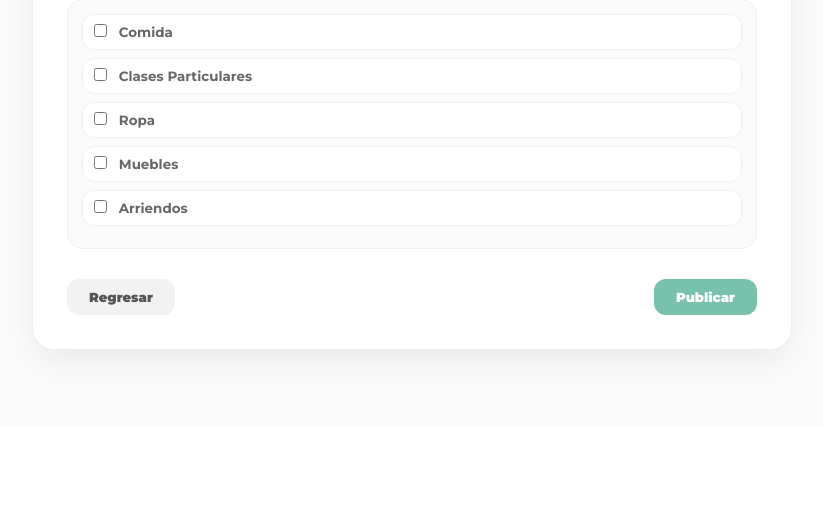
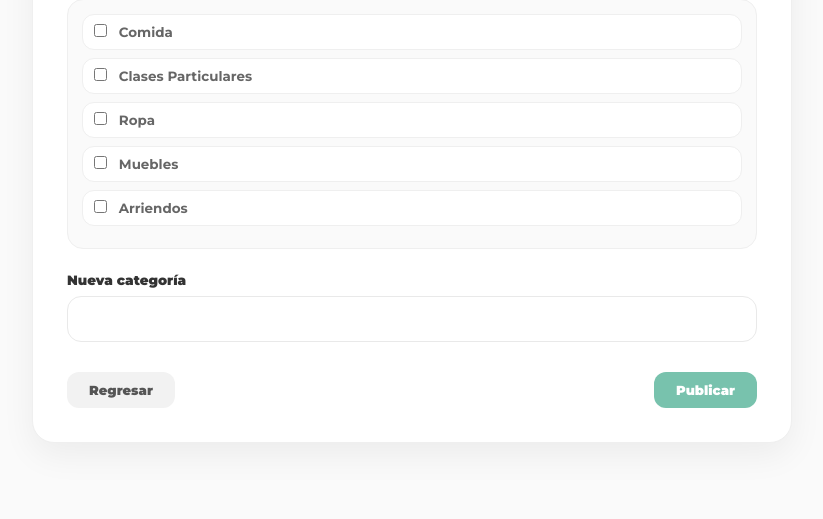
Before and after one commit to DCC-CC4401/2026-1-CC4401-grupo-18, a Django app: page /publicar/ in a window 1280 px wide. Shown: the part 905-1424 px from the top of the page, without its empty margins (228-1051 px from the left). Before the commit the page ends 1266 px from the top, so only its background shows below. Run offline with Django 5.2, Linux system fonts and the light colour scheme; data comes from the database, SQL or seed files in the repository.

Commit message:
feat: permitir crear categoría desde el formulario

```diff
--- a/CompraVentasProject/publicaciones/forms.py
+++ b/CompraVentasProject/publicaciones/forms.py
@@ -3,6 +3,13 @@ from .models import Publicacion
 
 
 class PublicacionForm(forms.ModelForm):
+
+    nueva_categoria = forms.CharField(required=False, label="Nueva categoría")
+    def clean_nueva_categoria(self):
+        categoria = self.cleaned_data["nueva_categoria"].strip()
+        return categoria
+
+
     class Meta:
         model = Publicacion
         fields = ["titulo", "descripcion", "imagen", "categorias"]
@@ -35,8 +42,11 @@ class PublicacionForm(forms.ModelForm):
             raise forms.ValidationError("El título debe tener al menos 3 caracteres.")
         return titulo
 
-    def clean_categorias(self):
-        categorias = self.cleaned_data.get("categorias")
-        if not categorias:
-            raise forms.ValidationError("Debe seleccionar al menos una categoría.")
-        return categorias
+    def clean(self):
+        cleaned_data = super().clean()
+        categorias = cleaned_data.get("categorias")
+        nueva_categoria=cleaned_data.get("nueva_categoria", "").strip()
+
+        if not categorias and not nueva_categoria:
+            raise forms.ValidationError("Debe seleccionar o crear al menos una categoría.")
+        return cleaned_data
--- a/CompraVentasProject/publicaciones/templates/publicaciones/publicar.html
+++ b/CompraVentasProject/publicaciones/templates/publicaciones/publicar.html
@@ -93,6 +93,16 @@
           <div class="error-campo">{{ error }}</div>
         {% endfor %}
       </div>
+      <div class="form-field">
+        <label for="{{form_publicacion.nueva_categoria.id_for_label}}">
+          Nueva categoría
+        </label>
+        {{ form_publicacion.nueva_categoria }}
+
+        {%for error in form_publicacion.nueva_categoria.errors %}
+          <div class="error-campo">{{ error }} </div>
+        {%endfor%}
+      </div>
 
       <div class="form-actions">
         <a href="{% url 'publicaciones' %}#publicaciones" class="btn-secundario">
--- a/CompraVentasProject/publicaciones/views.py
+++ b/CompraVentasProject/publicaciones/views.py
@@ -153,7 +153,13 @@ def publicar(request):
 
         if form_publicacion.is_valid():
             # Guardar la publicación en la base de datos y redirigir al listado
-            form_publicacion.save()
+            publicacion = form_publicacion.save(commit = False)
+            publicacion.save()
+            form_publicacion.save_m2m()
+            nueva_categoria = (form_publicacion.cleaned_data["nueva_categoria"].strip().title())
+            if nueva_categoria:
+                categoria, _ = Categoria.objects.get_or_create(nombre=nueva_categoria)
+                publicacion.categorias.add(categoria)
             return redirect("/publicaciones/#publicaciones")
 
         # Si el formulario tiene errores, volver a renderizarlo con los mensajes de error
```
